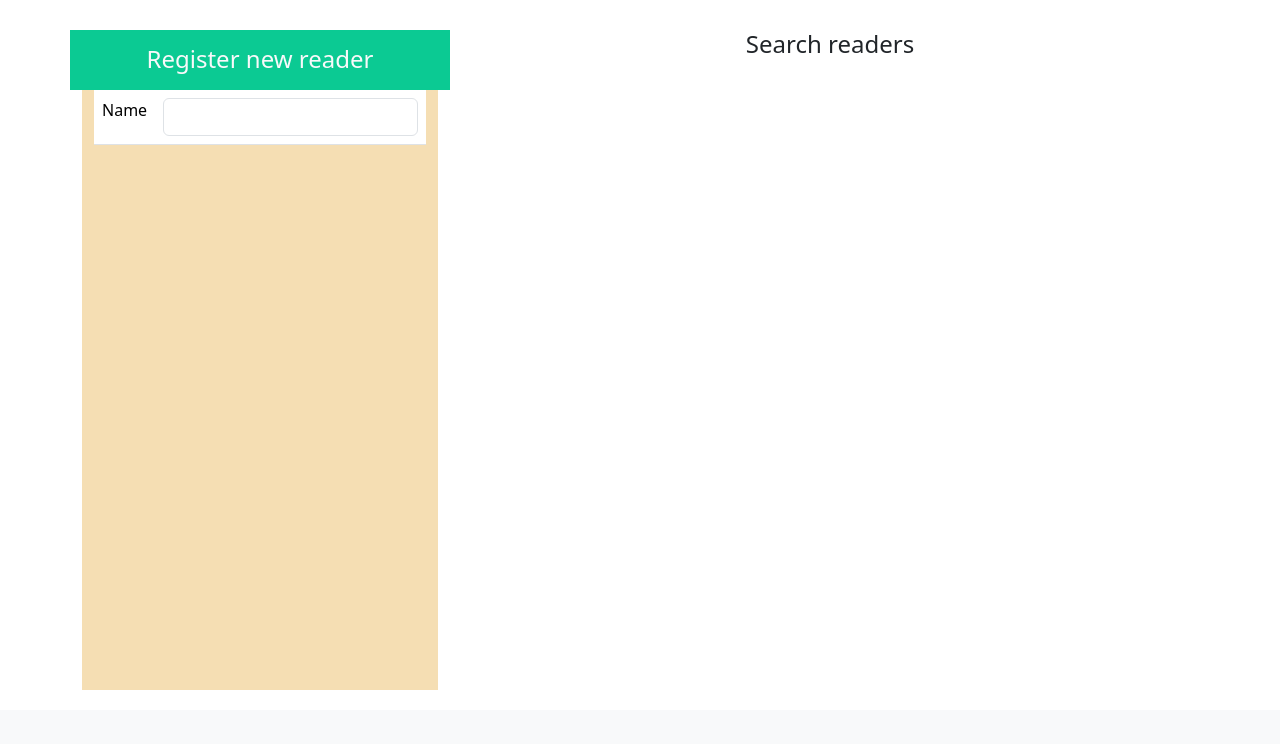
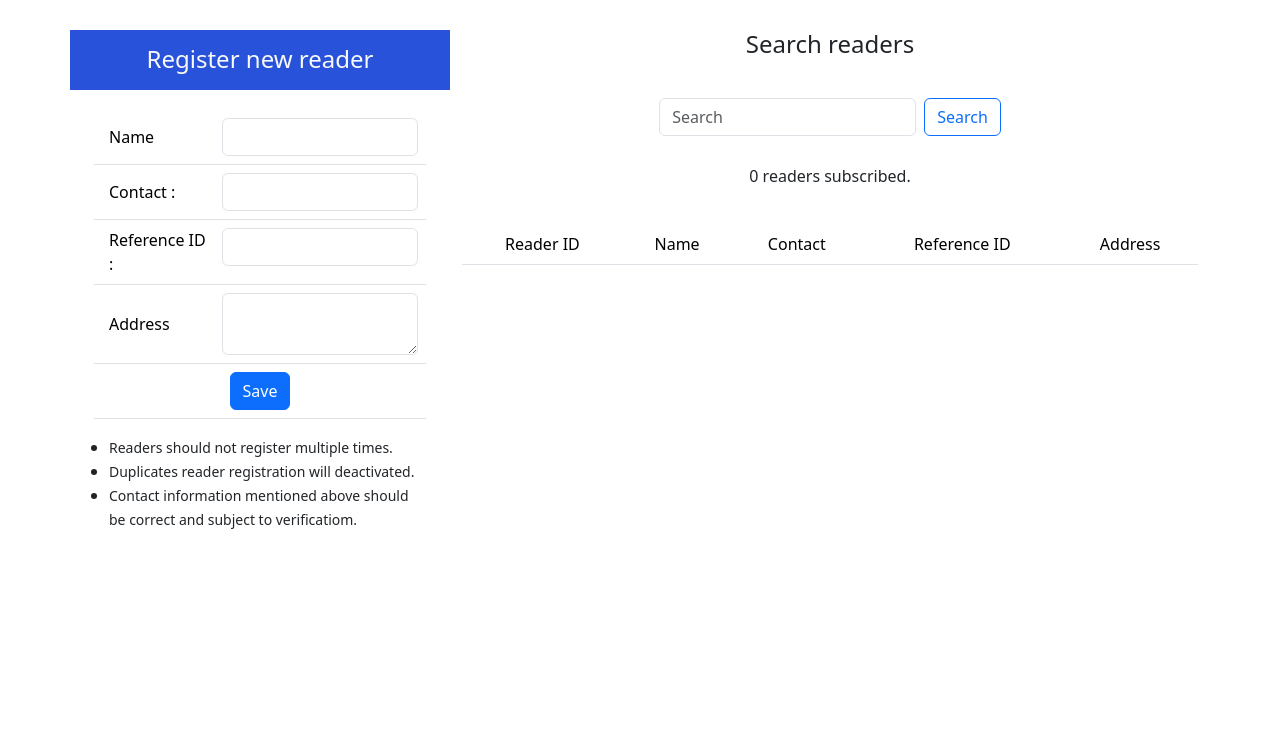
Before and after one commit to propanone/Library-Management-using-Django, a Django app: page /readers in a window 1280 px wide. Shown: the part 113-857 px from the top of the page. Before the commit the page ends 803 px from the top, so only its background shows below. Run offline with Django 5.2, Linux system fonts and the light colour scheme.

Commit message:
Updating readers

```diff
--- a/lib_sys/lib_sys_app/templates/readers.html
+++ b/lib_sys/lib_sys_app/templates/readers.html
@@ -6,7 +6,7 @@
 
 <div class="container flex text-center justify-content-center align-items-center" style="padding-top: 10px;padding-bottom: 20px;margin-top: 10px;vertical-align: middle;">
     <div class="row justify-content-center align-items-middle" style="margin-top: 10px;height: 60px;">
-        <div class="col-md-4 text-light" style="background : #0BCA93;">
+        <div class="col-md-4 text-light" style="background : #2952db;">
             <h4 style="margin-top: 15px;">Register new reader</h4>
         </div>
         <div class="col-md-8">
@@ -15,16 +15,84 @@
     </div>
     <div class="row">
         <div class="col-md-4">
-            <div class="container" style="overflow-y:auto;height: 600px;background-color: wheat;">
-                <form class="d-flex" action="#" method="POST">
+            <div class="container" style="overflow-y:auto;height: 600px;background-color: rgb(255, 255, 255);">
+                <form class="d-flex" action="/readers/add" method="POST">
                     {% csrf_token %}
-                    <table class="table">
+                    <table class="table" style="margin-top: 20px;">
                         <tr>
-                            <td>Name</td>
+                            <td style="text-align: left;vertical-align: middle;padding-left: 15px;">Name</td>
                             <td><input type="text"class="form-control" name="reader_name"></td>
+                        </tr>
+                        <tr>
+                            <td style="text-align: left;vertical-align: middle;padding-left: 15px;">Contact : </td>
+                            <td><input type="text"class="form-control" name="reader_contact"></td>
+                        </tr>
+                        <tr>
+                            <td style="text-align: left;vertical-align: middle;padding-left: 15px;">Reference ID :</td>
+                            <td><input type="text"class="form-control" name="reader_ref_id"></td>
+                        </tr>
+                        <tr>
+                            <td style="text-align: left;vertical-align: middle;padding-left: 15px;">Address</td>
+                            <td><textarea type="text"class="form-control" name="address"></textarea></td>
+                        </tr>
+                        <tr>
+                            <td colspan="2"><button class="btn btn-primary" type="submit">Save</button></td>
                         </tr>
                     </table>
                 </form>
+                <ul style="text-align: left; vertical-align: middle; padding-left: 15px;">
+                    <li><small>Readers should not register multiple times.</small></li>
+                    <li><small>Duplicates reader registration will deactivated.</small></li>
+                    <li><small>Contact information mentioned above should be correct and subject to verificatiom.</small></li>
+                </ul>
+            </div>
+        </div>
+        <div class="col-md-8">
+            <div class="row">
+                <nav class="navbar bg-body-light">
+                    <div class="container-fluid justify-content-center align-items-center">
+                        <form class="d-flex" role="search" action="/readers" method="POST">
+                            {% csrf_token %}
+                            <input class="form-control me-2" type="search" placeholder="Search" aria-label="Search" name="query" value="{{query}}">
+                            <button class="btn btn-outline-primary" type="submit">Search</button>
+                          </form>
+                    </div>
+                </nav>
+            </div>
+            <div class="row" style="margin-top: 20px;">
+                <p>{{reader|length}} readers subscribed.</p>
+            </div>
+            <div class="row" style="margin-top: 20px;">
+                <div class="container" style="overflow-y: auto;height: 500px;">
+                    <table class="table table-hover">
+                        <thead>
+                            <tr>
+                                <td>Reader ID</td>
+                                <td>Name</td>
+                                <td>Contact</td>
+                                <td>Reference ID</td>
+                                <td>Address</td>
+                            </tr>
+                        </thead>
+                        <tbody>
+                            {% for reader in readers %}
+                                <tr>
+                                    <td>{{ reader.id }}</td>
+                                    <td>
+                                        {% if reader.active %}
+                                            <span class="btn btn-success">{{reader.reader_name}}</span>
+                                        {% else %}
+                                             <span class="btn btn-secondary">{{reader.reader_name}}</span>
+                                        {% endif %}
+                                    </td>
+                                    <td>{{reader.reader_contact}}</td>
+                                    <td>{{reader.reference_id}}</td>
+                                    <td>{{reader.reader_address}}</td>
+                                </tr>
+                            {% endfor %}
+                        </tbody>
+                    </table>
+                </div>
             </div>
         </div>
     </div>
--- a/lib_sys/lib_sys_app/views.py
+++ b/lib_sys/lib_sys_app/views.py
@@ -21,7 +21,7 @@
         return render(request,"readers.html",context={'current_tab':"readers","readers":readers})
     else :
         query = request.POST['query']
-        readers = reader.objects().row("select * from lib_sys_app where reader_name like '%"+query+"%'")
+        readers = reader.objects().raw("select * from lib_sys_app where reader_name like '%"+query+"%'")
         return render(request, "readers.html", context={'current_tab': "readers",
                                                         "readers": readers,
                                                         "query":query})
```
Also changed, not shown: lib_sys/db.sqlite3.
